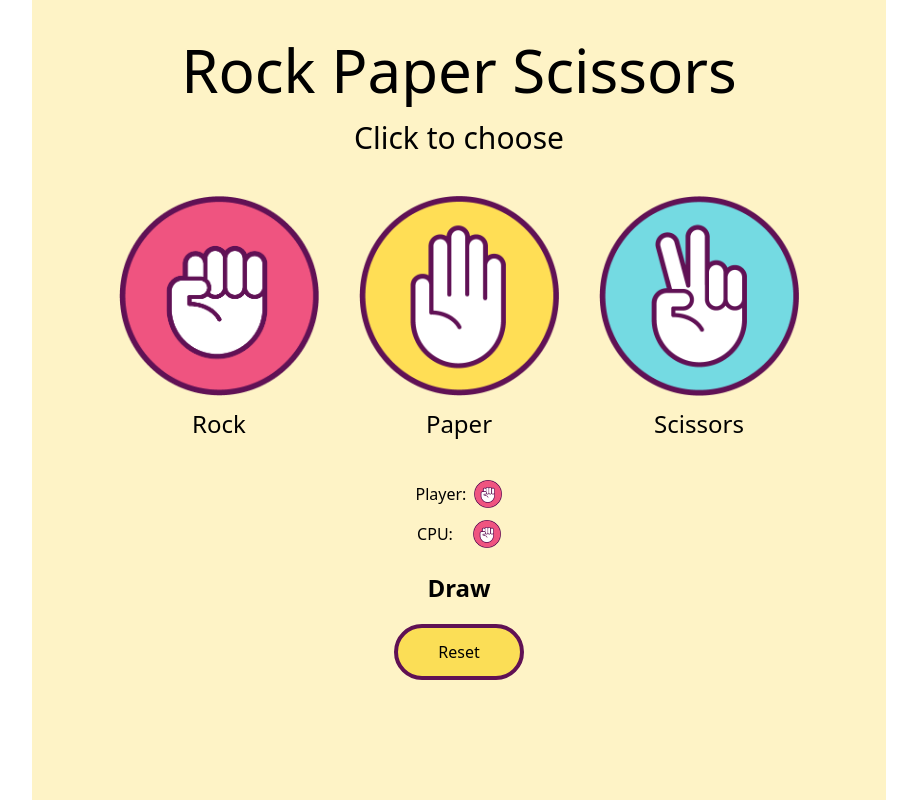
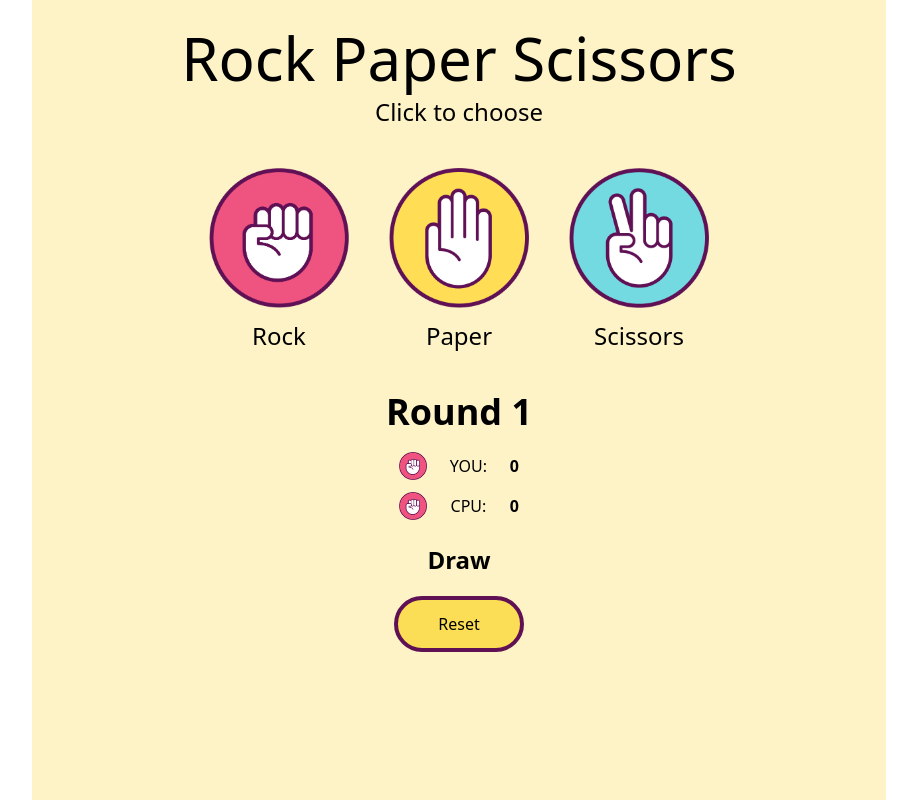
Before and after one commit to YvonneJL/Rock-Paper-Scissors-React-Project, a React (Vite) app: page / in a window 1280 px wide. Both pictures are taken after a click on the element "Rock". Shown: the whole page, without its empty margins (181-1098 px from the left). Built offline with nearby package versions, Linux system fonts and the light colour scheme.

Commit message:
added counter

```diff
--- a/src/components/Game.tsx
+++ b/src/components/Game.tsx
@@ -7,6 +7,11 @@ const Game = () => {
   const [player, setPlayer] = useState("");
   const [cpu, setCpu] = useState("");
   const [result, setResult] = useState("");
+
+  //States für Spielstand und Runden
+  const [roundsWonByPlayer, setRoundWonByPlayer] = useState(0)
+  const [roundsWonByCPU, setRoundWonByCPU] = useState(0)
+  const [round, setRound] = useState(0)
 
   //asynchrone Funktion
   //Wahl cpu in Zwischenergebnis speichern
@@ -22,14 +27,19 @@ const Game = () => {
       (selection === "Rock" && cpuChoice === "Scissors")
     ) {
       setResult("You Win");
+      setRoundWonByPlayer(roundsWonByPlayer + 1)
+      setRound(round +1)
     } else if (
       (selection === "Scissors" && cpuChoice === "Rock") ||
       (selection === "Paper" && cpuChoice === "Scissors") ||
       (selection === "Rock" && cpuChoice === "Paper")
     ) {
       setResult("You Lose");
+      setRoundWonByCPU(roundsWonByCPU + 1)
+      setRound(round +1)
     } else if (selection === cpuChoice) {
       setResult("Draw");
+      setRound(round +1)
     }
   };
 
@@ -38,35 +48,38 @@ const Game = () => {
     setPlayer("");
     setCpu("");
     setResult("");
+    setRoundWonByCPU(0);
+    setRoundWonByPlayer(0);
+    setRound(0);
   };
 
   return (
     <>
       <section className="flex flex-col items-center mb-30 lg:mb-10">
-        <h1 className="text-2xl lg:text-6xl my-5">
+        <h1 className="text-2xl lg:text-6xl my-2">
           {allOptions[0]} {allOptions[1]} {allOptions[2]}
         </h1>
-        <h3 className="lg:text-3xl">Click to choose</h3>
+        <h3 className="lg:text-2xl">Click to choose</h3>
       </section>
       <section>
-        <div className="flex gap-10 mb-20 lg:mb-10">
+        <div className="flex gap-10 mb-15 lg:mb-10">
           <figure
             onClick={() => handleClick(allOptions[0])}
-            className="cursor-pointer w-20 lg:w-50 flex flex-col items-center lg:gap-3"
+            className="cursor-pointer w-20 lg:w-35 flex flex-col items-center lg:gap-3 transition-transform duration-500 ease-in-out transform hover:scale-125"
           >
             <img src="/pngaaa.com-3313783.png" alt="Rock" />
             <figcaption className="lg:text-2xl">{allOptions[0]}</figcaption>
           </figure>
           <figure
             onClick={() => handleClick(allOptions[1])}
-            className="cursor-pointer w-20 lg:w-50 flex flex-col items-center lg:gap-3"
+            className="cursor-pointer w-20 lg:w-35 flex flex-col items-center lg:gap-3 transition-transform duration-500 ease-in-out transform hover:scale-125"
           >
             <img src="/pngaaa.com-3313779.png" alt="Paper" />
             <figcaption className="lg:text-2xl">{allOptions[1]}</figcaption>
           </figure>
           <figure
             onClick={() => handleClick(allOptions[2])}
-            className="cursor-pointer w-20 lg:w-50 flex flex-col items-center lg:gap-3"
+            className="cursor-pointer w-20 lg:w-35 flex flex-col items-center lg:gap-3 transition-transform duration-500 ease-in-out transform hover:scale-125"
           >
             <img src="/pngaaa.com-3313815.png" alt="Scissors" />
             <figcaption className="lg:text-2xl">{allOptions[2]}</figcaption>
@@ -74,17 +87,20 @@ const Game = () => {
         </div>
       </section>
       <section className="flex flex-col gap-3 mb-5 items-center">
-        <div className="flex items-center gap-2">
-        <p>Player:</p>
+      <h2 className={`${round === 0 ? "invisible": ""} text-center text-2xl lg:text-4xl font-bold mb-7 lg:mb-2`}>Round {round}</h2>
+        <div className="flex items-center w-30 justify-between">
         {player === allOptions[0] && <img className="w-7 h-7" src="/pngaaa.com-3313783.png" alt="Rock" />}
         {player === allOptions[1] && <img className="w-7 h-7" src="/pngaaa.com-3313779.png" alt="Paper" />}
         {player === allOptions[2] && <img className="w-7 h-7" src="/pngaaa.com-3313815.png" alt="Paper" />}
+        <p>YOU:</p>
+        <p className={`${round === 0 ? "invisible": ""} font-bold`}>{roundsWonByPlayer}</p>
         </div>
-       <div className="flex items-center gap-5">
-       <p>CPU:</p>
+       <div className="flex items-center justify-between w-30">
        {cpu === allOptions[0] && <img className="w-7 h-7" src="/pngaaa.com-3313783.png" alt="Rock" />}
        {cpu === allOptions[1] && <img className="w-7 h-7" src="/pngaaa.com-3313779.png" alt="Paper" />}
        {cpu === allOptions[2] && <img className="w-7 h-7" src="/pngaaa.com-3313815.png" alt="Paper" />}
+       <p>CPU:</p>
+       <p className={`${round === 0 ? "invisible": ""} font-bold`}>{roundsWonByCPU}</p>
        </div>
         <p className="font-bold text-2xl mt-3">{result}</p>
       </section>
```
